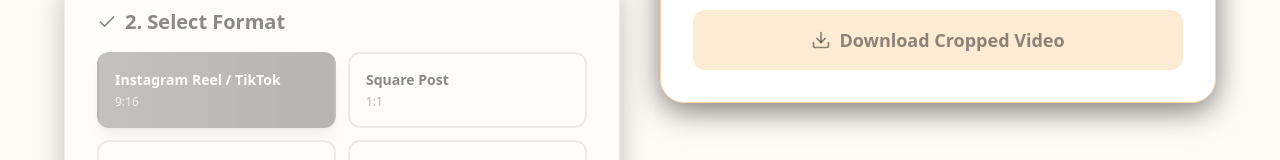
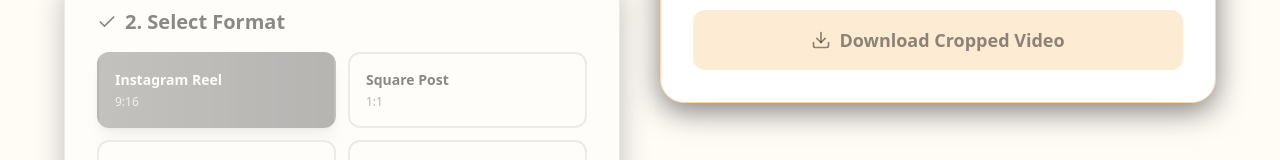
Before and after one commit to samarthgalhe89/cloudframe-studio, a Next.js app: page /video-crop in a window 1280 px wide. Shown: the part 608-768 px from the top of the page. Built offline with nearby package versions, Linux system fonts and the light colour scheme; no server answers.

Commit message:
small update

```diff
--- a/app/(app)/video-crop/page.tsx
+++ b/app/(app)/video-crop/page.tsx
@@ -17,7 +17,7 @@
 
 const formats: CropFormat[] = [
     {
-        label: "Instagram Reel / TikTok",
+        label: "Instagram Reel",
         aspectRatio: "9:16",
         width: 1080,
         height: 1920,
```
